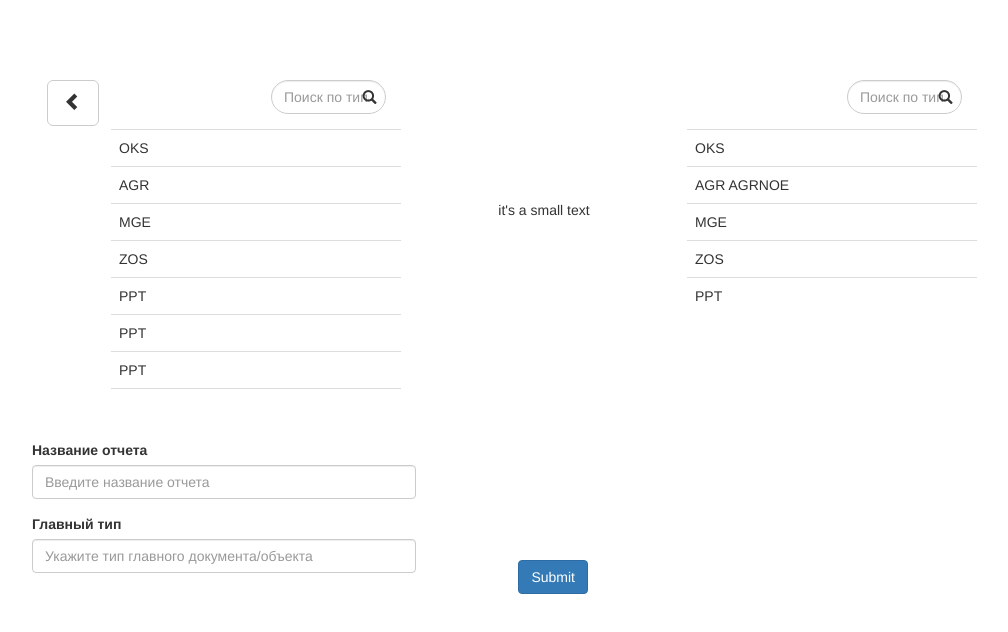
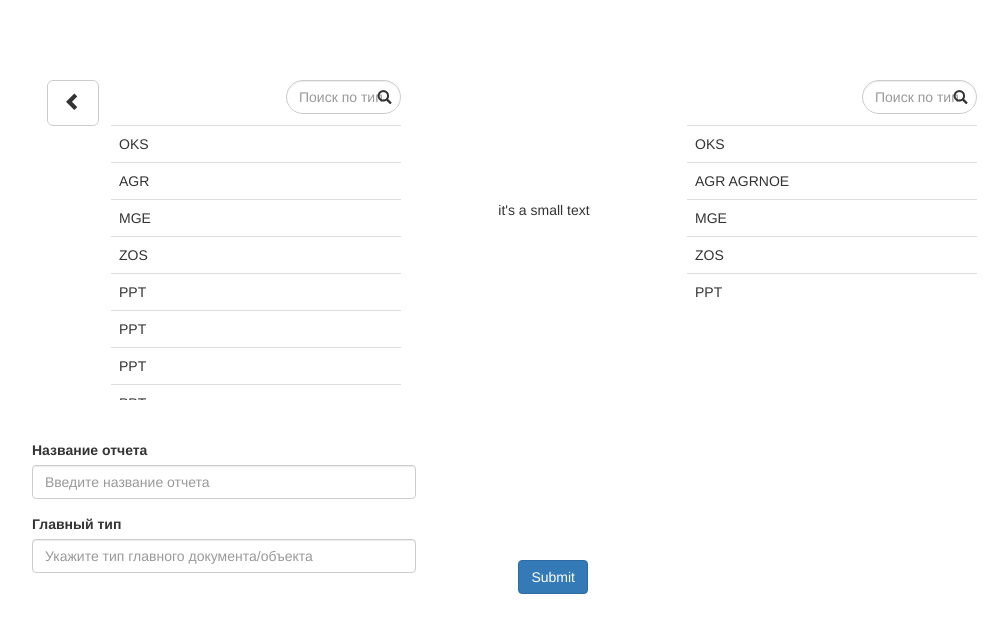
Before and after one commit to DAndreev91/ConstrReportInterface1, a website: page public_html/index.html in a window 1280 px wide. Shown: the whole page, without its empty margins (96-1104 px from the left). Drawn offline with Linux system fonts and the light colour scheme; no server answers.

Commit message:
Interface : Divs names; JS : All ready;

```diff
--- a/public_html/index.html
+++ b/public_html/index.html
@@ -241,10 +241,10 @@ and open the template in the editor.
                         target = '#div2 table tbody';
                         url = 'dfile.getTepsForConstrRep';
                     };
-                    $.ajax({
+                   $.ajax({
                         url: url,
                         data: {
-                            "dtid_str": ""
+                           "dtid_str": ""
                         },
                         success: function(html) {
                             $(target).html(html);
@@ -270,6 +270,11 @@ and open the template in the editor.
                 width: 30%;
                 height:40%;
                 overflow-y:scroll;
+            }
+
+            #dttable {
+                position: relative;
+                top: 45px;
             }
 
             #div2 {
@@ -389,6 +394,11 @@ and open the template in the editor.
                 right:10%;
             }
 
+            .search_form {
+                position: fixed;
+                z-index: 10;
+            }
+
         </style>
     </head>
     <body>
@@ -404,8 +414,8 @@ and open the template in the editor.
             <div class="col-md-10">
                 <div class="page-lock"></div>
                 <div class="loader"></div>
-                <form role="form">
-                    <div class="form-group col-md-6 col-md-offset-6 ">
+                <form role="form" class="search_form col-sm-3">
+                    <div class="form-group col-sm-6 col-sm-offset-6 ">
                         <label class="sr-only" for="filterdiv">Поиск</label>
                         <input type="search" class="form-control filterinp" data-target="first" placeholder="Поиск по типам">
                         <span class="glyphicon glyphicon-search form-control-feedback"></span>
@@ -471,8 +481,8 @@ and open the template in the editor.
             <div class="col-md-10">
                 <div class="page-lock"></div>
                 <div class="loader"></div>
-                <form role="form">
-                    <div class="form-group col-md-6 col-md-offset-6 ">
+                <form role="form" class="search_form col-sm-3">
+                    <div class="form-group col-sm-6 col-sm-offset-6 ">
                         <label class="sr-only" for="filterdiv">Поиск</label>
                         <input type="search" class="form-control filterinp" data-target="second" placeholder="Поиск по типам">
                         <span class="glyphicon glyphicon-search form-control-feedback"></span>
```
